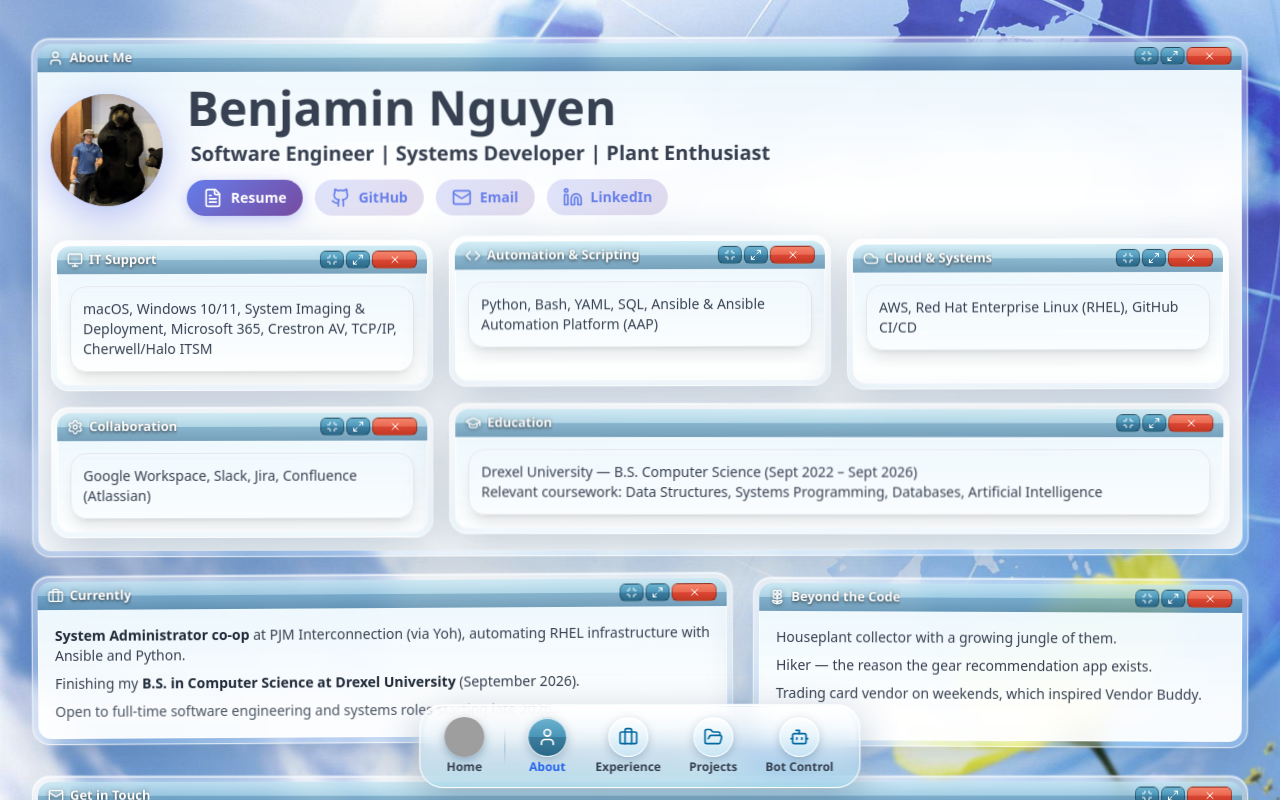
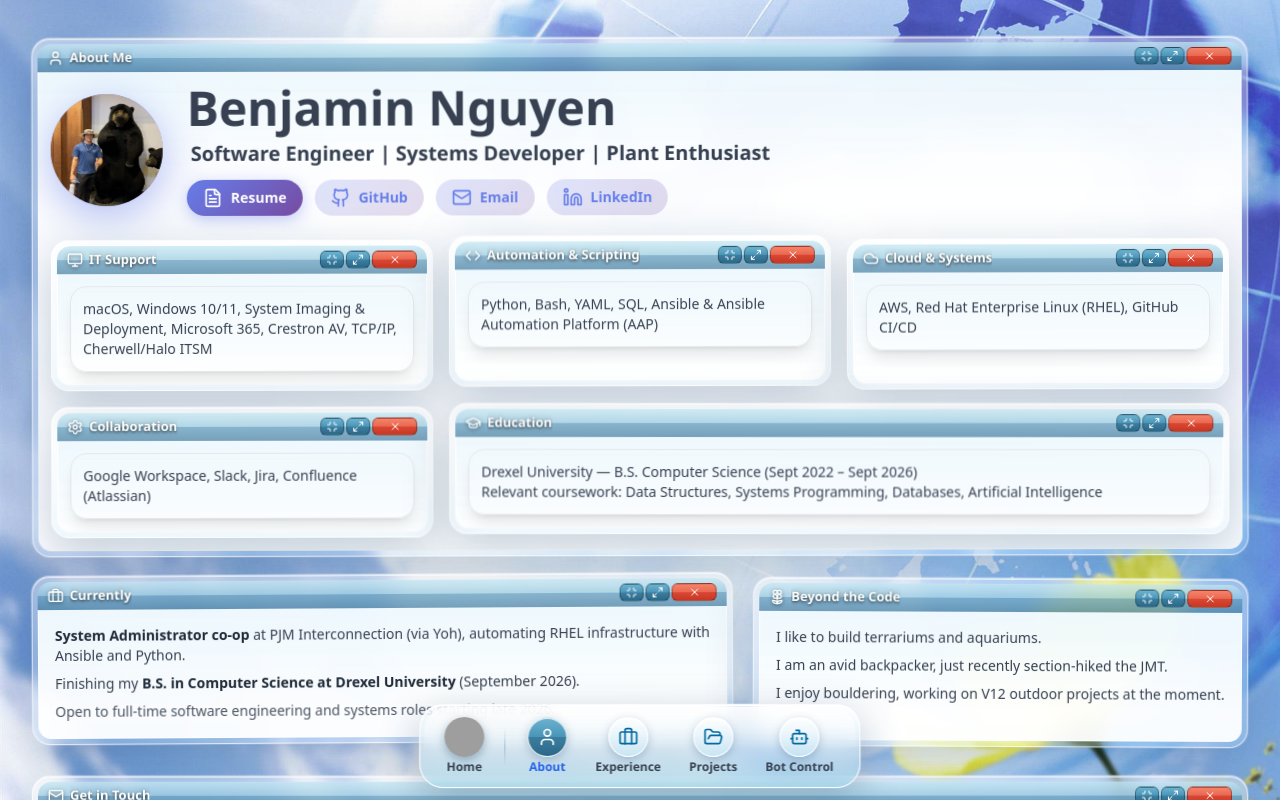
Before and after one commit to Bensoo00/SelfWebsite, a React (Create React App) app in the folder my-portfolio/: page / in a window 1280 px wide. Shown: the top 800 px of the page. Built offline with nearby package versions, Linux system fonts and the light colour scheme; grey boxes are pictures that could not be loaded.

Commit message:
changed about me items.

```diff
--- a/my-portfolio/src/pages/HomePage.jsx
+++ b/my-portfolio/src/pages/HomePage.jsx
@@ -127,9 +127,9 @@
 
                 <VistaWindow title="Beyond the Code" icon={Flower2} className="lg:col-span-5">
                     <div className="p-1 space-y-2 text-sm text-gray-700">
-                        <p>Houseplant collector with a growing jungle of them.</p>
-                        <p>Hiker — the reason the gear recommendation app exists.</p>
-                        <p>Trading card vendor on weekends, which inspired Vendor Buddy.</p>
+                        <p>I like to build terrariums and aquariums.</p>
+                        <p>I am an avid backpacker, just recently section-hiked the JMT.</p>
+                        <p>I enjoy bouldering, working on V12 outdoor projects at the moment.</p>
                     </div>
                 </VistaWindow>
             </div>
```
